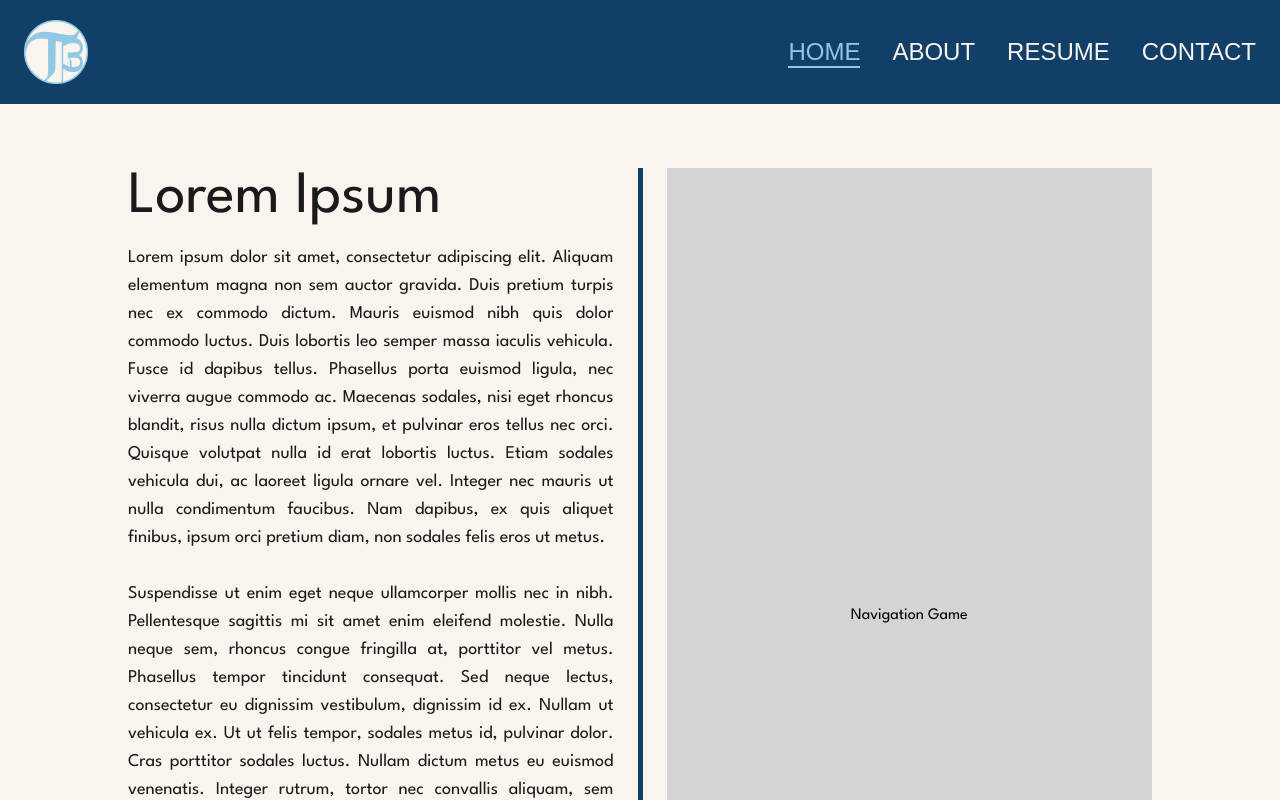
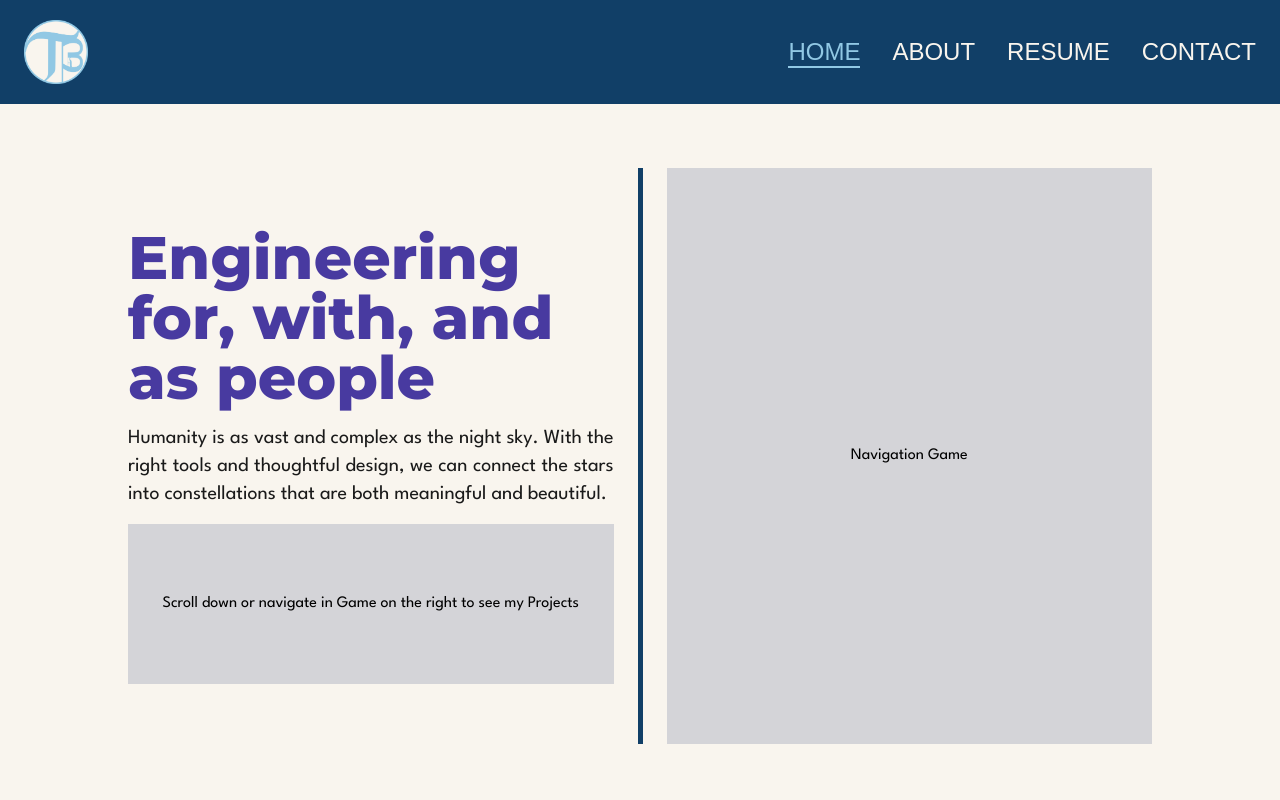
Before and after one commit to Tthide/Personal-Portfolio, an Angular app: page /home in a window 1280 px wide. Shown: the top 800 px of the page. Built offline with nearby package versions, Linux system fonts and the light colour scheme; a web font is replaced by a local one.

Commit message:
feat: hero text content

```diff
--- a/src/app/home/home.html
+++ b/src/app/home/home.html
@@ -1,42 +1,23 @@
 <div class=" flex flex-col items-center gap-20 font-spartan">
   <!-- Hero Section -->
-  <div class="w-full flex flex-col md:flex-row grow justify-around items-center gap-6 md:gap-0 lg:min-h-hero">
+  <div class="w-full flex flex-col xl:flex-row grow justify-around items-center gap-6 md:gap-0 min-h-hero  ">
     <!-- Left Content -->
     <div class="flex-1 flex flex-col gap-4 text-center md:text-left">
-      <h1 class="text-smooth_dark text-4xl md:text-6xl font-spartan">Lorem Ipsum</h1>
-      <p class="text-smooth_dark text-lg font-spartan text-justify">
-        Lorem ipsum dolor sit amet, consectetur adipiscing elit. Aliquam elementum magna non sem auctor gravida.
-        Duis pretium turpis nec ex commodo dictum. Mauris euismod nibh quis dolor commodo luctus. Duis lobortis leo
-        semper massa iaculis vehicula. Fusce id dapibus tellus. Phasellus porta euismod ligula, nec viverra augue
-        commodo ac. Maecenas sodales, nisi eget rhoncus blandit, risus nulla dictum ipsum, et pulvinar eros tellus
-        nec orci. Quisque volutpat nulla id erat lobortis luctus. Etiam sodales vehicula dui, ac laoreet ligula ornare
-        vel.
-        Integer nec mauris ut nulla condimentum faucibus. Nam dapibus, ex quis aliquet finibus, ipsum orci pretium diam,
-        non sodales felis eros ut metus.
-        <br /><br />
-        Suspendisse ut enim eget neque ullamcorper mollis nec in nibh. Pellentesque sagittis mi sit amet enim eleifend
-        molestie.
-        Nulla neque sem, rhoncus congue fringilla at, porttitor vel metus. Phasellus tempor tincidunt consequat. Sed
-        neque lectus,
-        consectetur eu dignissim vestibulum, dignissim id ex. Nullam ut vehicula ex. Ut ut felis tempor, sodales metus
-        id, pulvinar dolor.
-        Cras porttitor sodales luctus. Nullam dictum metus eu euismod venenatis. Integer rutrum, tortor nec convallis
-        aliquam, sem purus
-        pulvinar quam, ac convallis eros nulla sed lorem. Integer id sapien libero. Mauris tempus interdum quam vitae
-        pellentesque.
-        Maecenas eu libero lobortis, condimentum tellus nec, varius est.
-      </p>
+      <h1 class="text-accent_purple text-4xl md:text-6xl font-montserrat font-extrabold">Engineering for, with, and as people</h1>
+      <p class="text-smooth_dark text-xl font-spartan text-justify">
+        Humanity is as vast and complex as the night sky. With the right tools and thoughtful design, we can connect the
+        stars into constellations that are both meaningful and beautiful. </p>
       <div class="w-full md:w-70 h-32 md:h-40 bg-zinc-300 flex items-center justify-center text-sm md:text-base">
         Scroll down or navigate in Game on the right to see my Projects
       </div>
     </div>
 
     <!-- Divider (hidden on mobile) -->
-    <div class="hidden md:block self-stretch w-[5px] bg-primary mx-6"></div>
+    <div class="hidden xl:block self-stretch w-[5px] bg-primary mx-6"></div>
 
     <!-- Right Content -->
-    <div class="flex-1 flex self-stretch items-center mt-6 md:mt-0">
-      <div class="w-full h-48 md:h-full bg-zinc-300 flex items-center justify-center">
+    <div class="flex-1 flex self-stretch grow items-center mt-6 md:mt-0">
+      <div class="w-full grow lg:h-full bg-zinc-300 flex items-center justify-center">
         Navigation Game
       </div>
     </div>
```
